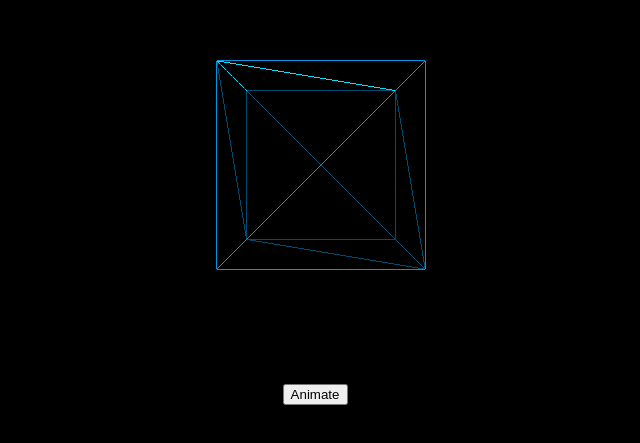
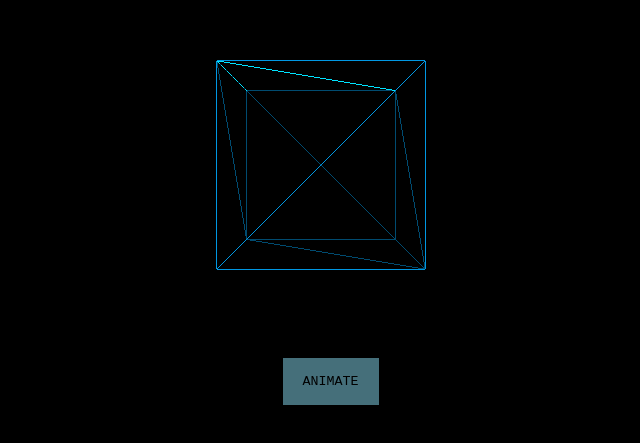
Before and after one commit to TaihuaRubin/stackathon2, a website: page src/index.html in a window 1280 px wide. Shown: the part 235-678 px from the top of the page, without its empty margins (319-959 px from the left). Drawn offline with nearby package versions, Linux system fonts and the light colour scheme.

Commit message:
added button style

```diff
--- a/src/styles.css
+++ b/src/styles.css
@@ -7,6 +7,15 @@ canvas {
 }
 
 #animateButton {
+  font-family: Monospace;
+  background: #89ddf3;
+  border: 0;
+  opacity: 0.5;
+  color: #000000;
+  padding: 16px 20px;
+  text-transform: uppercase;
+  cursor: pointer;
+
   position: absolute;
   display: block;
   z-index: 75;
```
